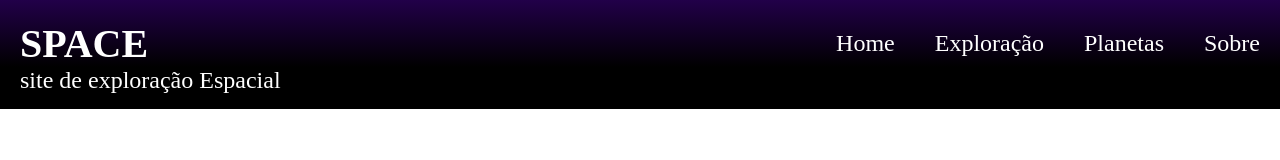
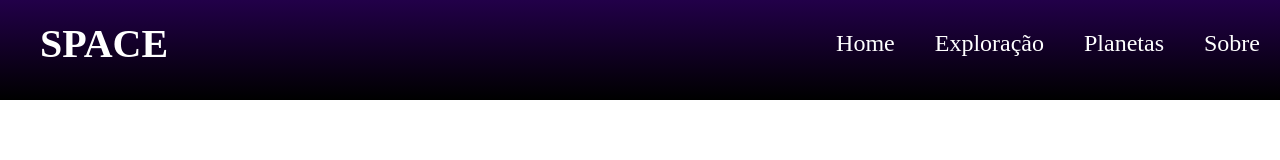
Before and after one commit to Cavallito-gif/site, a plain HTML site: page index.html in a window 1280 px wide. Drawn offline with Linux system fonts and the light colour scheme.

Commit message:
tirada do texto

```diff
--- a/index.html
+++ b/index.html
@@ -28,7 +28,6 @@
             </ul>
         </nav>
     </header>
-    <p> site de exploração Espacial</p>
 <body>
 
 </body>
--- a/style.css
+++ b/style.css
@@ -10,26 +10,20 @@ header {
     display: flex;
     color: white;
     justify-content: space-between;
+    max-width: 100%;
+    min-width: 360px;
+    height: 100px;
 }
 
 h1{
-    margin: 20px 10px 0px 20px;
+    margin: 20px 10px 0px 40px;
     font-size: 2.5em;
-}
-
-p {
-    padding-left: 20px;
-    padding-bottom: 15px;
-    background-color: black;
-    color:white;
-    font-size: 1.5em;
 }
 
 ul {
     list-style: none;
     display: flex;
     align-items: end;
-
 }
 
 ul > a{
```
